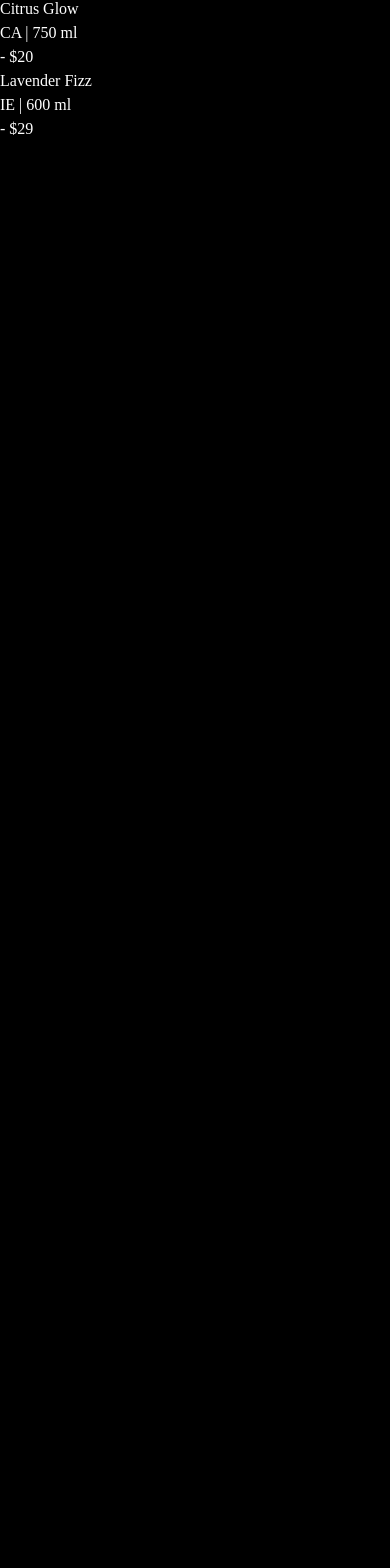
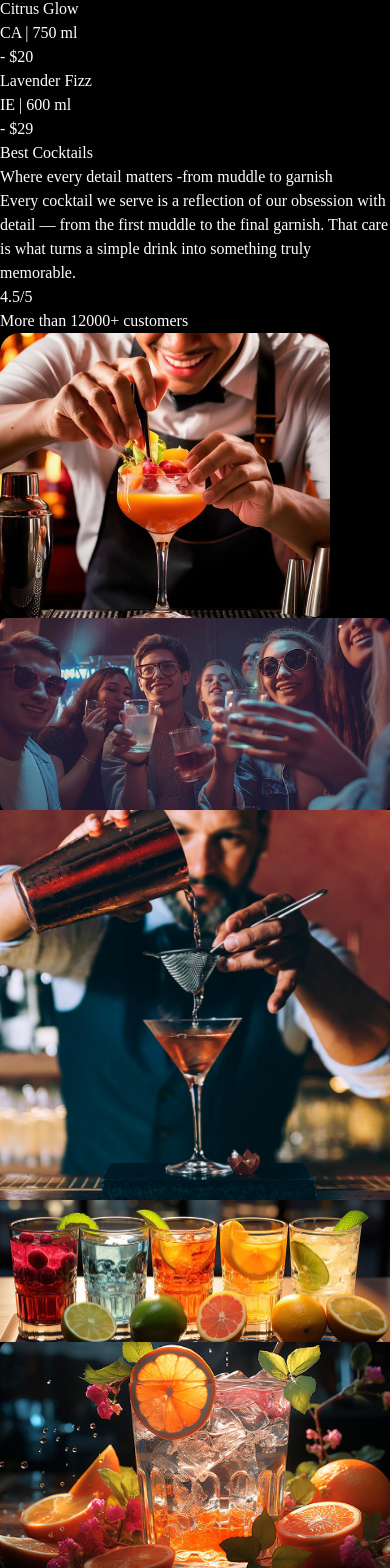
Before and after one commit to AashrithG-tech/GSAP-Website, a React (Vite) app in the folder vite-project/: page / in a window 390 px wide. Shown: the part 2580-4148 px from the top of the page. Before the commit the page ends 2721 px from the top, so only its background shows below. Built offline with nearby package versions, Linux system fonts and the light colour scheme; a web font is replaced by a local one.

Commit message:
About section

```diff
--- a/vite-project/src/App.jsx
+++ b/vite-project/src/App.jsx
@@ -4,6 +4,7 @@
 import Navbar from "./components/Navbar.jsx";
 import Hero from "./components/Hero.jsx";
 import Cocktails from "./components/Cocktails.jsx";
+import About from "./components/About.jsx";
 
 gsap.registerPlugin(ScrollTrigger,SplitText);
 
@@ -13,6 +14,7 @@
             <Navbar />
             <Hero />
             <Cocktails />
+            <About />
         </main>
     )
 }
--- /dev/null
+++ b/vite-project/src/components/About.jsx
@@ -0,0 +1,91 @@
+import React from "react";
+import App from "../App.jsx";
+import {useGSAP} from "@gsap/react";
+import gsap from "gsap";
+import {SplitText} from "gsap/all";
+
+const About = () => {
+
+    useGSAP(() => {
+        const titleSplit = SplitText.create('#about h2',{
+            type:'words'
+        })
+
+        const scrollTimeline = gsap.timeline({
+            scrollTrigger:{
+                trigger:'#about',
+                start:'top center'
+            }
+        })
+
+        scrollTimeline.from(titleSplit.words, {
+            opacity:0,duration:1,yPercent:100,ease:'expo.out',stagger:0.05
+        })
+            .from('.top-grid div, .bottom-grid div',{
+                opacity:0,duration:1,ease:'power1.inOut',stagger:0.04
+            },'-=0.5')
+
+    })
+    return (
+        <div id="about">
+            <div className="mb-16 md:px-0 px-5">
+                <div className="content">
+                    <div className="md:col-span-8">
+                        <p className="badge">Best Cocktails</p>
+                        <h2>
+                            Where every detail matters <span className="text-white">-</span>
+                            from muddle to garnish
+                        </h2>
+                    </div>
+
+                    <div className="sub-content">
+                        <p>
+                            Every cocktail we serve is a reflection of our obsession with detail — from the first muddle to the final garnish. That care is what turns a simple drink into something truly memorable.
+                        </p>
+
+                        <div>
+                            <p className="md:text-3xl text-xl font-bold">
+                                <span>4.5</span>/5
+                            </p>
+                            <p className="text-sm text-white-100">
+                                More than 12000+ customers
+                            </p>
+                        </div>
+                    </div>
+                </div>
+            </div>
+
+            <div className="top-grid">
+                <div className="md:col-span-3">
+                    <div className="noisy" />
+                    <img src="/images/abt1.png" alt="grid-img-1" />
+                </div>
+
+                <div className="md:col-span-6">
+                    <div className="noisy" />
+                    <img src="/images/abt2.png" alt="grid-img-2" />
+                </div>
+
+                <div className="md:col-span-3">
+                    <div className="noisy" />
+                    <img src="/images/abt5.png" alt="grid-img-5" />
+                </div>
+            </div>
+
+            <div className="bottom-grid">
+                <div className="md:col-span-8">
+                    <div className="noisy" />
+                    <img src="/images/abt3.png" alt="grid-img-3" />
+                </div>
+
+                <div className="md:col-span-4">
+                    <div className="noisy" />
+                    <img src="/images/abt4.png" alt="grid-img-4" />
+                </div>
+            </div>
+
+        </div>
+    )
+}
+
+export default About;
```
